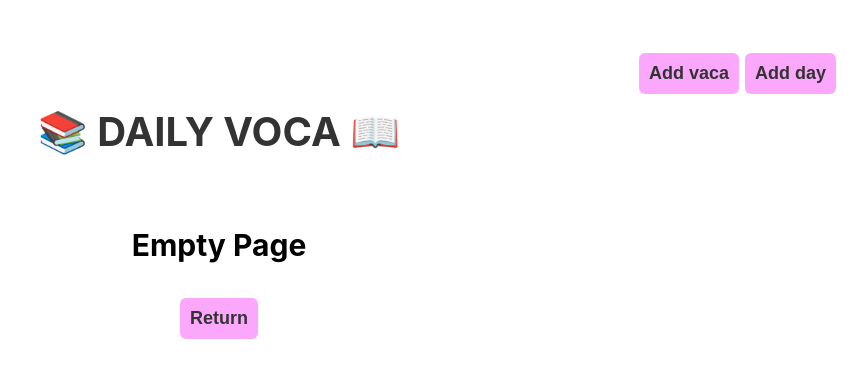
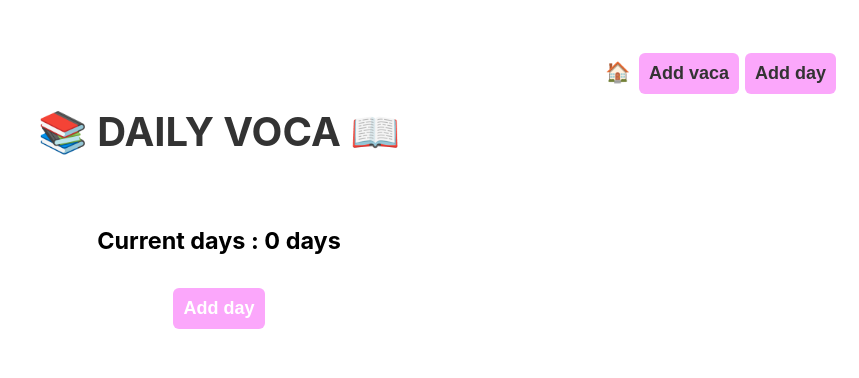
Before and after one commit to sunjus/daily_voca, a React (Create React App) app: page /create_day in a window 1280 px wide. Shown: the top 378 px of the page, without its empty margins (421-1280 px from the left). Built offline with nearby package versions, Linux system fonts and the light colour scheme; no server answers.

Commit message:
Created createDay page with useHistory, POST

```diff
--- a/src/App.js
+++ b/src/App.js
@@ -3,6 +3,7 @@ import Header from "./component/Header";
 import DayList from "./component/DayList";
 import Day from "./component/Day";
 import CreateWord from "./component/CreateWord";
+import CreateDay from "./component/CreateDay";
 import EmptyPage from "./component/EmptyPage";
 import { BrowserRouter, Route, Switch } from "react-router-dom";
 
@@ -21,6 +22,9 @@ function App() {
           <Route path="/create_word">
             <CreateWord />
           </Route>
+          <Route path="/create_day">
+            <CreateDay />
+          </Route>
           <Route>
             <EmptyPage />
           </Route>
--- /dev/null
+++ b/src/component/CreateDay.js
@@ -0,0 +1,34 @@
+import useFetch from "../hooks/useFetch";
+import { useHistory } from "react-router";
+
+const CreateDay = () => {
+  const days = useFetch("http://localhost:3001/days");
+  const history = useHistory();
+
+  const addDay = () => {
+    //Create of CRUD
+    fetch(`http://localhost:3001/days/`, {
+      method: "POST",
+      headers: {
+        "Content-type": "application/json",
+      },
+      body: JSON.stringify({
+        day: days.length + 1,
+      }),
+    }).then((res) => {
+      if (res.ok) {
+        alert("It's completed.");
+        //Link to 처럼 페이지 전환시 유용
+        history.push(`/`);
+      }
+    });
+  };
+  return (
+    <div>
+      <h3>Current days : {days.length} days</h3>
+      <button onClick={addDay}>Add day</button>
+    </div>
+  );
+};
+
+export default CreateDay;
--- a/src/component/Header.js
+++ b/src/component/Header.js
@@ -10,11 +10,12 @@ const Header = () => {
         </h1>
       </div>
       <div className="menu">
+        <Link to="/"> 🏠 </Link>
         <button>
-          <a href="#">Add vaca</a>
+          <Link to="/create_word">Add vaca</Link>
         </button>
         <button>
-          <a href="#">Add day</a>
+          <Link to="/create_day">Add day</Link>
         </button>
       </div>
     </div>
```
Also changed, not shown: src/db/data.json (+26 -0 lines).
